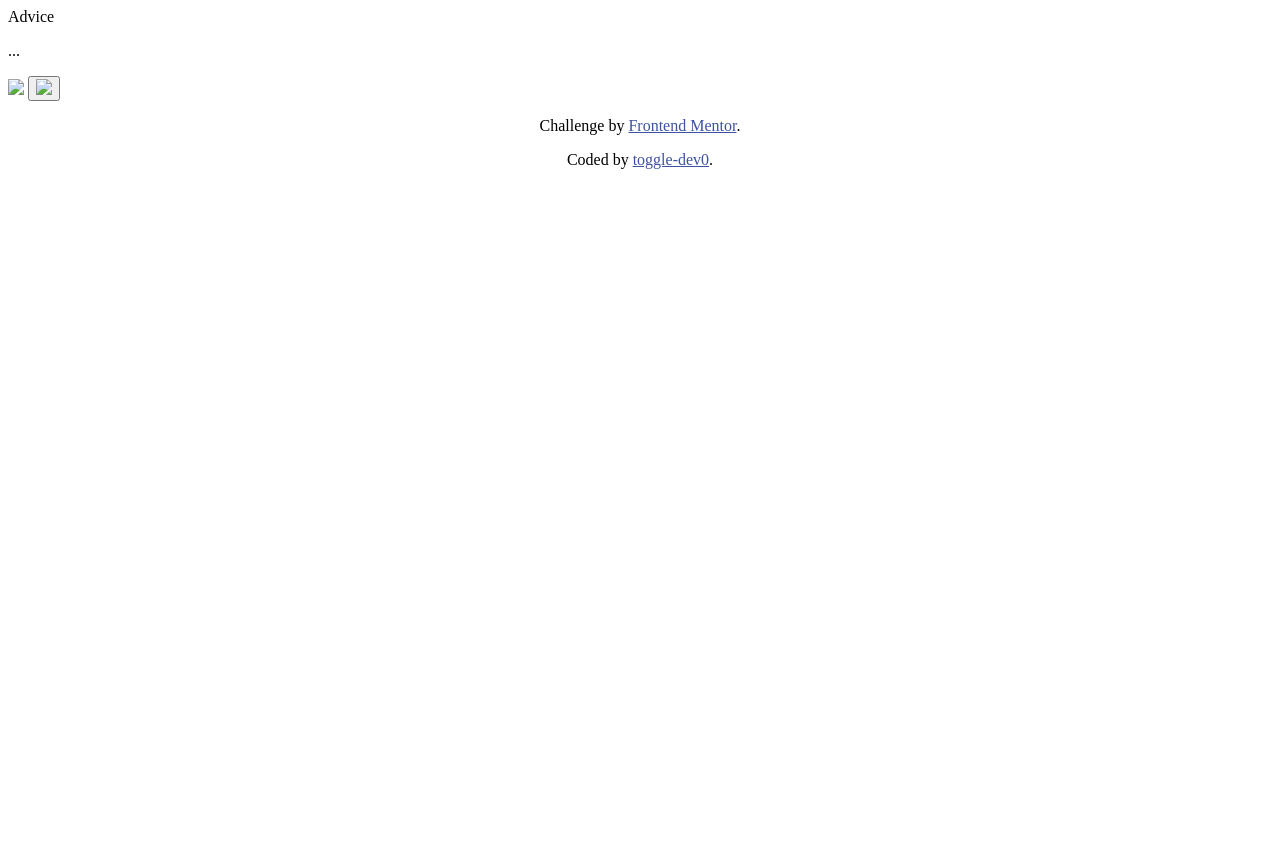
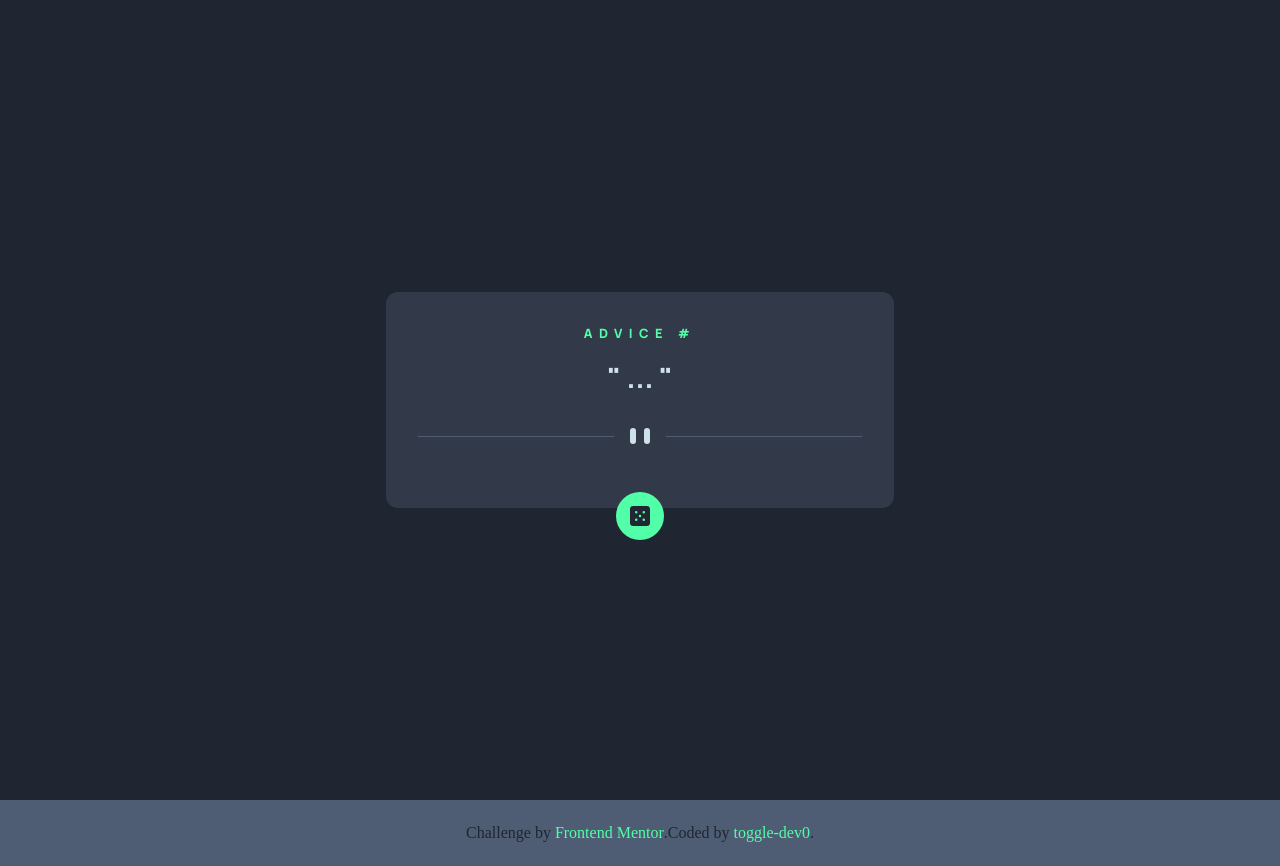
Before and after one commit to toggle-dev0/Frontend-Mentor.io-Project-2, a plain HTML site: page index.html in a window 1280 px wide. Before the commit the page ends 800 px from the top, so only its background shows below. Drawn offline with nearby package versions, Linux system fonts and the light colour scheme; files that its build step writes are made by us from their sources; the site is published under a folder, as on GitHub Pages, so addresses that start at the root find nothing.

Commit message:
Update index.html

```diff
--- a/index.html
+++ b/index.html
@@ -12,7 +12,7 @@
       href="./images/favicon-32x32.png"
     />
 
-    <link rel="stylesheet" href="/css/style.css" />
+    <link rel="stylesheet" href="./css/style.css" />
     <link rel="preconnect" href="https://fonts.googleapis.com" />
     <link rel="preconnect" href="https://fonts.gstatic.com" crossorigin />
     <link
@@ -41,12 +41,12 @@
         </span>
         <p class="advice"><!-- Advice text goes here --> ... </p>
         <picture>
-          <source media="(max-width: 23.4rem)" srcset="/images/pattern-divider-mobile.svg">
-          <source media="(max-width: 90rem)" srcset="/images/pattern-divider-desktop.svg">
-          <img class="divider" src="/images/pattern-divider-desktop.svg"/>
+          <source media="(max-width: 23.4rem)" srcset="./images/pattern-divider-mobile.svg">
+          <source media="(max-width: 90rem)" srcset="./images/pattern-divider-desktop.svg">
+          <img class="divider" src="./images/pattern-divider-desktop.svg"/>
         </picture>
         <button class="dice-sphere">
-          <img class="dice" src="/images/icon-dice.svg" />
+          <img class="dice" src="./images/icon-dice.svg" />
         </button>
       </div>
     </main>
@@ -64,6 +64,6 @@
       </div>
     </footer>
 
-    <script src="/js/main.js"></script>
+    <script src="./js/main.js"></script>
   </body>
 </html>
```
